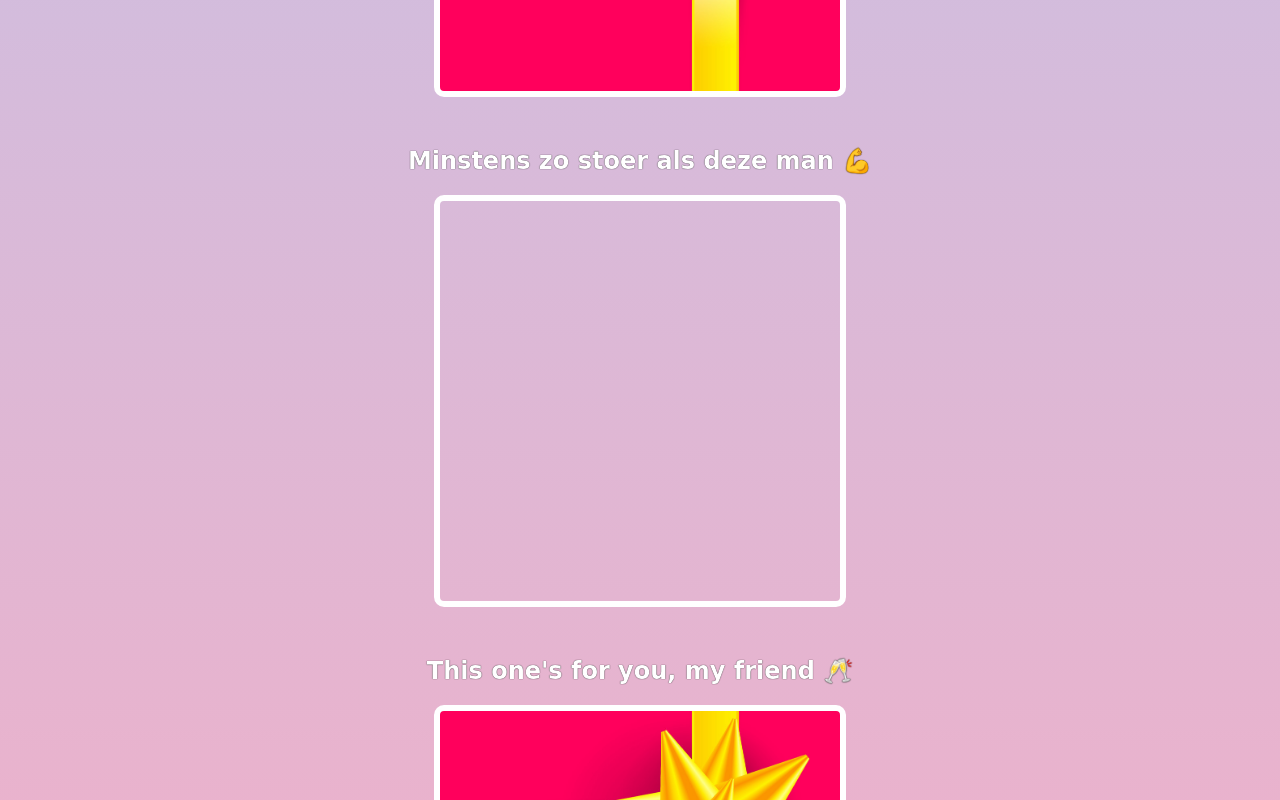
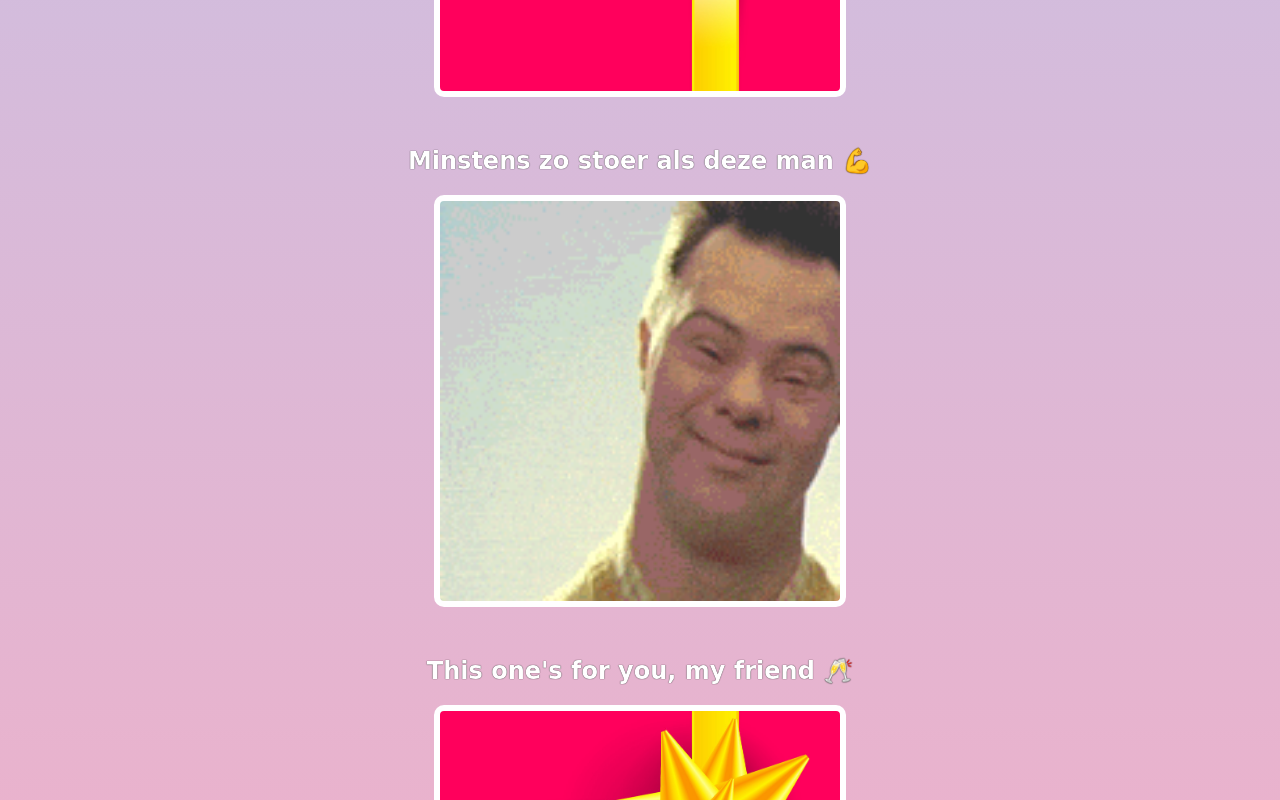
Before and after one commit to Yanine7/birthday-gift-site, a website built with Vite: page index.html in a window 1280 px wide. In both pictures the pointer is over the element 640 px from the left and 2207 px from the top of the page. Shown: the part 1807-2607 px from the top of the page. Built offline with nearby package versions, Linux system fonts and the light colour scheme; files whose address does not match are found by name; a web font is replaced by a local one.

Commit message:
Update styles.css

```diff
--- a/styles.css
+++ b/styles.css
@@ -75,7 +75,7 @@ h1, h2, h3, h4, p {
 }
 
 #gift-img-badass:hover {
-    background-image: url("\images\downie.gif");
+    background-image: url("images/downie.gif");
 }
 
 #gift-img-cheers:hover {
```
